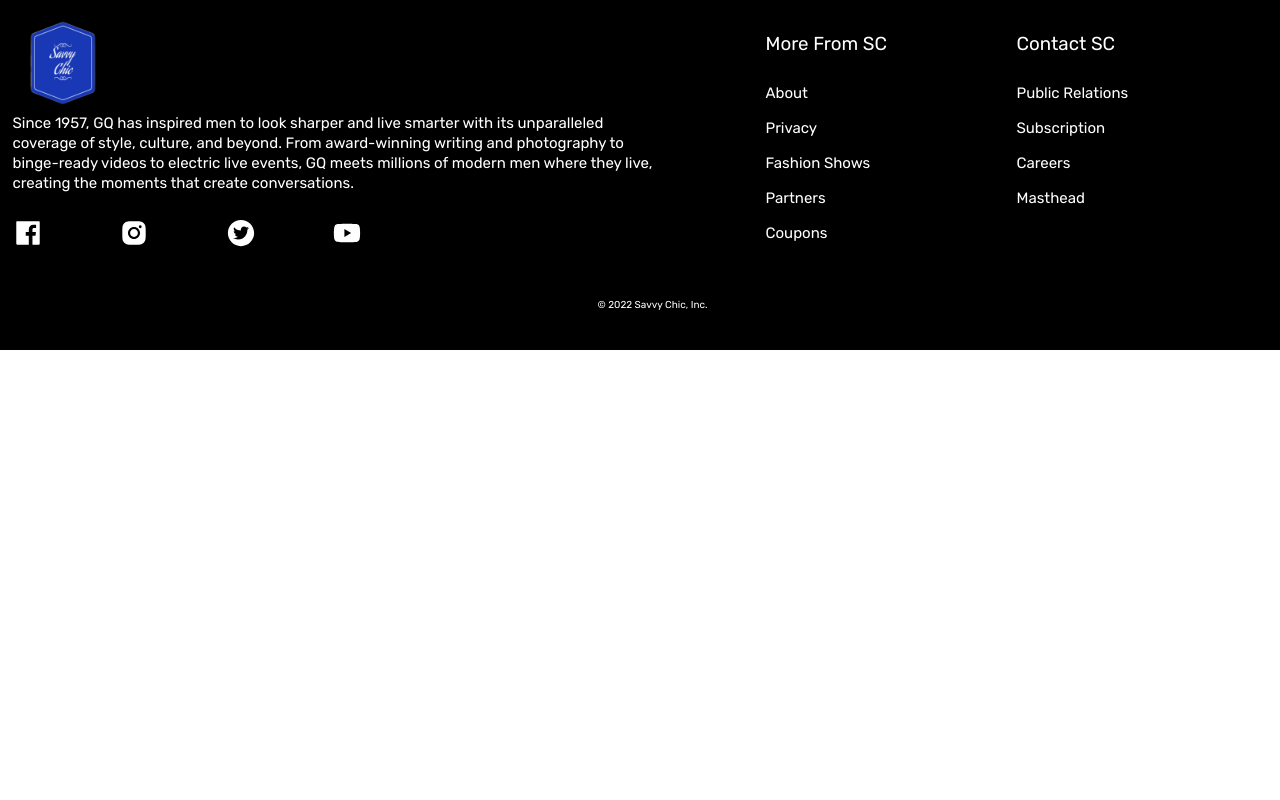
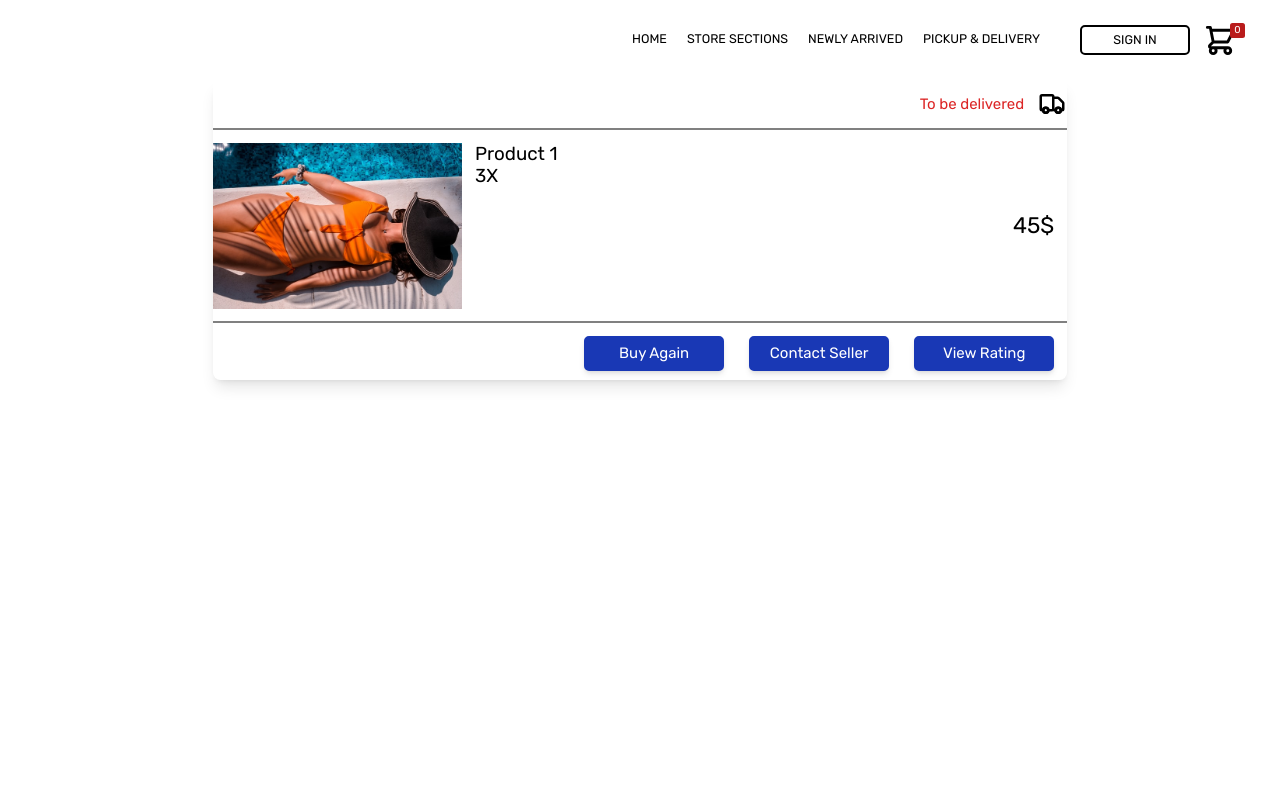
Before and after one commit to freesudani/Savvy-Chic, a React (Create React App) app: page /checkout in a window 1280 px wide. Shown: the top 800 px of the page. Built offline with nearby package versions, Linux system fonts and the light colour scheme.

Commit message:
Cart Redux Logic3 & CheckItems

```diff
--- a/src/App.tsx
+++ b/src/App.tsx
@@ -6,6 +6,7 @@ import Footer from "./components/Footer.tsx";
 import NewlyArrived from "./pages/NewlyArrived.tsx";
 import PickupDelivery from "./pages/PickupDelivery.tsx";
 import PrintDetails from "./pages/PrintDetails.tsx";
+import CheckoutOrder from "./pages/CheckoutOrder.tsx";
 /* import Sidebar from "./components/Sidebar.tsx"; */
 
 const App: FC = () => {
@@ -19,6 +20,7 @@ const App: FC = () => {
         <Route path="/sections" element={<StoreSections />} />
         <Route path="/new" element={<NewlyArrived />} />
         <Route path="/delivery" element={<PickupDelivery />} />
+        <Route path="/checkout" element={<CheckoutOrder />} />
       </Routes>
       <Footer />
     </div>
--- a/src/components/CardColors.tsx
+++ b/src/components/CardColors.tsx
@@ -1,10 +1,17 @@
 import React, { FC } from "react";
 import { CardColorProps } from "../models/types.types";
+import { useSelector } from "react-redux";
 
 const CardColors: FC<CardColorProps> = (props) => {
+  let cartColor = useSelector((state) => state.cart.choosenColor);
+
   return (
     <>
-      {props.boxcolors.map((col, i) => (
+      {props.boxcolors.map((col, i) => {
+        if (props.colorPick === col) {
+          cartColor = props.colorPick;
+        }
+
         <button
           className="cursor-pointer"
           onClick={() => props.setColorPick(col)}
@@ -30,8 +37,8 @@ const CardColors: FC<CardColorProps> = (props) => {
               </svg>
             )}
           </div>
-        </button>
-      ))}
+        </button>;
+      })}
     </>
   );
 };
--- a/src/components/Cart.tsx
+++ b/src/components/Cart.tsx
@@ -4,6 +4,14 @@ import { useSelector } from "react-redux";
 
 const Cart = ({ open, onClose }) => {
   const cartItems = useSelector((state) => state.cart.items);
+
+  const totalprice = cartItems.reduce(function (prev, cur) {
+    return prev + cur.price;
+  }, 0);
+
+  const totalquantity = cartItems.reduce(function (prev, cur) {
+    return prev + cur.quantity;
+  }, 0);
 
   return (
     <div
@@ -38,8 +46,10 @@ const Cart = ({ open, onClose }) => {
         ))}
         <div className="p-4 mr-4">
           <div className="flex justify-end items-center">
-            <h1 className="mr-4 text-2xl">Total Price</h1>
-            <h1 className="text-2xl text-red-600 bold">100$</h1>
+            <h1 className="mr-4 text-4xl">Total Price</h1>
+            <h1 className="text-5xl text-red-600  bold">
+              {totalprice * totalquantity}$
+            </h1>
           </div>
           <div className="flex justify-end items-center pt-4">
             <button className="smbt primarybt">Checkout</button>
--- a/src/components/CartItem.tsx
+++ b/src/components/CartItem.tsx
@@ -1,11 +1,13 @@
 import React from "react";
 import { useDispatch } from "react-redux";
 import { cartActions } from "../store/CartSlice.ts";
+import { useSelector } from "react-redux";
 
 const CartItem = (props) => {
   const dispatch = useDispatch();
+  const cartColor = useSelector((state) => state.cart.choosenColor);
 
-  const { title, quantity, total, price, id, colors, size } = props.item;
+  const { title, quantity, price, id, colors, size } = props.item;
 
   const removeItemHandler = () => {
     dispatch(cartActions.removeItemFromCart(id));
@@ -28,13 +30,13 @@ const CartItem = (props) => {
   };
 
   return (
-    <div className="flex justify-between items-center pb-5 border-b-4">
+    <div className="grid grid-cols-5 justify-items-center items-center justify-center pb-5 mt-5 border-b-4">
       <div>
         <h1 className="text-4xl uppercase">{title}</h1>
       </div>
 
       <div className="flex flex-col justify-center items-center">
-        <body className="text-xl">{colors}</body>
+        <body className="text-xl">{cartColor}</body>
         <body className="text-xl">{size}</body>
       </div>
 
--- /dev/null
+++ b/src/components/Checkout.tsx
@@ -0,0 +1,16 @@
+import React, { FC } from "react";
+import CheckoutItem from "./CheckoutItem.tsx";
+import Navbar from "./Navbar.tsx";
+
+const Checkout: FC = () => {
+  return (
+    <div className="relative  h-screen xl:h-[70rem] lg:h-[65rem] sm:h-[55rem] mb:h-[50rem] w-screen bg-no-repeat bg-center bg-cover">
+      <Navbar />
+      <div className="">
+        <CheckoutItem />
+      </div>
+    </div>
+  );
+};
+
+export default Checkout;
--- /dev/null
+++ b/src/components/CheckoutItem.tsx
@@ -0,0 +1,48 @@
+import React, { FC } from "react";
+import Image from "../images/arturo-rivera-9J2yHuHK7Ac-unsplash.jpg";
+
+const CheckoutItem: FC = () => {
+  return (
+    <div className="w-4/6 h-[30rem] shadow-lg  mx-auto  rounded-xl">
+      <div className="h-[5rem] flex justify-end items-center  border-b-2 border-secondary-200">
+        <div className="mr-5">
+          <h5 className="text-red-600 text-2xl">To be delivered</h5>
+        </div>
+        <svg
+          xmlns="http://www.w3.org/2000/svg"
+          className="h-12 w-12"
+          fill="none"
+          viewBox="0 0 24 24"
+          stroke="currentColor"
+          stroke-width="2"
+        >
+          <path d="M9 17a2 2 0 11-4 0 2 2 0 014 0zM19 17a2 2 0 11-4 0 2 2 0 014 0z" />
+          <path
+            stroke-linecap="round"
+            stroke-linejoin="round"
+            d="M13 16V6a1 1 0 00-1-1H4a1 1 0 00-1 1v10a1 1 0 001 1h1m8-1a1 1 0 01-1 1H9m4-1V8a1 1 0 011-1h2.586a1 1 0 01.707.293l3.414 3.414a1 1 0 01.293.707V16a1 1 0 01-1 1h-1m-6-1a1 1 0 001 1h1M5 17a2 2 0 104 0m-4 0a2 2 0 114 0m6 0a2 2 0 104 0m-4 0a2 2 0 114 0"
+          />
+        </svg>
+      </div>
+      <div className="flex justify-between items-center py-5 border-b-2 border-secondary-200">
+        <div className="flex justify-start items-start">
+          <img src={Image} alt="image1" className="w-2/6 h-2-6" />
+          <div className="px-5">
+            <h3 className="text-3xl">Product 1</h3>
+            <body className="text-3xl">3X</body>
+          </div>
+        </div>
+        <div className="mr-5">
+          <h2 className="text-4xl">45$</h2>
+        </div>
+      </div>
+      <div className="flex justify-end items-center py-5">
+        <button className="mdbt primarybt mx-5">Buy Again</button>
+        <button className="mdbt primarybt mx-5">Contact Seller</button>
+        <button className="mdbt primarybt mx-5">View Rating</button>
+      </div>
+    </div>
+  );
+};
+
+export default CheckoutItem;
--- a/src/components/ResultCard.tsx
+++ b/src/components/ResultCard.tsx
@@ -25,22 +25,6 @@ const ResultCard: FC = ({ item }) => {
     setFavPick(!favPick);
   };
 
-  const incrementHandler = () => {
-    if (quantity > 19) {
-      setQuantity(0);
-    } else {
-      setQuantity(quantity + 1);
-    }
-  };
-
-  const decrementHandler = () => {
-    if (quantity < 1) {
-      setQuantity(20);
-    } else {
-      setQuantity(quantity - 1);
-    }
-  };
-
   const addToCartHandler = () => {
     dispatch(
       cartActions.addItemToCart({
@@ -48,7 +32,7 @@ const ResultCard: FC = ({ item }) => {
         title,
         price,
         size,
-        colors,
+        colors: colorPick,
         outofStock,
       })
     );
@@ -137,31 +121,6 @@ const ResultCard: FC = ({ item }) => {
               <span className="ml-2 text-xl">lg</span>
             </label>
           </div>
-          <div className="mt-6">
-            <h6 className="text-2xl">Select Quantity</h6>
-            <div className="flex flex-row h-10 w-10/12 mt-3 rounded-lg relative bg-transparent">
-              <button
-                onClick={decrementHandler}
-                data-action="decrement"
-                className=" bg-secondary-200 text-black  hover:bg-secondary-100 h-full w-20 rounded-l cursor-pointer outline-none  border-2 border-black border-solid"
-              >
-                <span className="m-auto text-2xl font-thin">−</span>
-              </button>
-              <input
-                type="text"
-                className="outline-none focus:outline-none text-center w-full bg-secondary-200 font-semibold text-md hover:text-black focus:text-black  md:text-basecursor-default flex items-center text-black"
-                name="custom-input-number"
-                value={`${quantity}`}
-              />
-              <button
-                onClick={incrementHandler}
-                data-action="increment"
-                className="bg-secondary-200 text-black  hover:bg-secondary-100 h-full w-20 rounded-l cursor-pointer outline-none border-2 border-black border-solid"
-              >
-                <span className="m-auto text-2xl font-thin">+</span>
-              </button>
-            </div>
-          </div>
         </div>
       </div>
       <div className="mt-10 mb-5 flex justify-center items-center ">
--- a/src/data/StoreData.ts
+++ b/src/data/StoreData.ts
@@ -17,7 +17,7 @@ export const data = [
       "bg-white",
       "bg-yellow-600",
     ],
-    price: "80",
+    price: 80,
     image: Image1,
     rating: 4,
     numberofreviews: "100",
@@ -34,7 +34,7 @@ export const data = [
       "bg-white",
       "bg-yellow-600",
     ],
-    price: "65",
+    price: 65,
     image: Image2,
     rating: 5,
     numberofreviews: "129",
@@ -51,7 +51,7 @@ export const data = [
       "bg-white",
       "bg-yellow-600",
     ],
-    price: "50",
+    price: 50,
     image: Image3,
     rating: 3,
     numberofreviews: "50",
@@ -68,7 +68,7 @@ export const data = [
       "bg-white",
       "bg-yellow-600",
     ],
-    price: "995",
+    price: 995,
     image: Image4,
     rating: 4,
     numberofreviews: "121",
@@ -85,7 +85,7 @@ export const data = [
       "bg-white",
       "bg-yellow-600",
     ],
-    price: "5",
+    price: 5,
     image: Image5,
     rating: 5,
     numberofreviews: "257",
@@ -102,7 +102,7 @@ export const data = [
       "bg-white",
       "bg-yellow-600",
     ],
-    price: "1",
+    price: 1,
     image: Image6,
     rating: 4,
     numberofreviews: "201",
--- /dev/null
+++ b/src/pages/CheckoutOrder.tsx
@@ -0,0 +1,12 @@
+import React, { FC } from "react";
+import Checkout from "../components/Checkout.tsx";
+
+const CheckoutOrder: FC = () => {
+  return (
+    <>
+      <Checkout />
+    </>
+  );
+};
+
+export default CheckoutOrder;
--- a/src/store/CartSlice.ts
+++ b/src/store/CartSlice.ts
@@ -5,6 +5,7 @@ const cartSlice = createSlice({
   initialState: {
     items: [],
     totalQuantity: 0,
+    choosenColor: "",
   },
   reducers: {
     addItemToCart(state, action) {
@@ -39,6 +40,8 @@ const cartSlice = createSlice({
 
     deleteItemFromCart(state, action) {
       const id = action.payload;
+      const foundItem = state.items.find((item) => item.id === id);
+      state.totalQuantity = state.totalQuantity - foundItem.quantity;
       state.items = state.items.filter((item) => item.id !== id);
     },
   },
```
